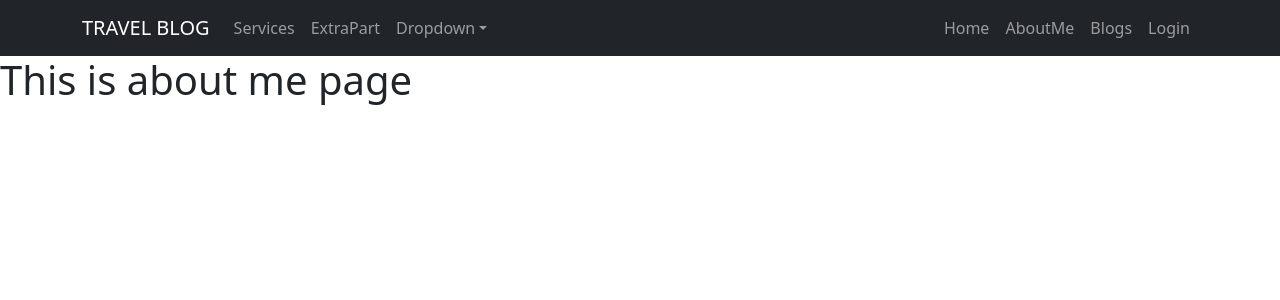
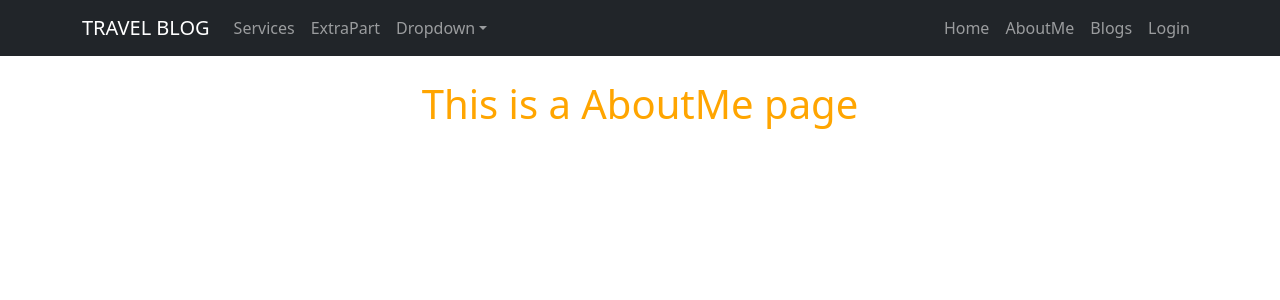
Before and after one commit to tanianasrin1/independent-service-provider-a10, a React (Create React App) app: page /aboutMe in a window 1280 px wide. Shown: the top 300 px of the page. Built offline with nearby package versions, Linux system fonts and the light colour scheme; no server answers.

Commit message:
reload error fixed

```diff
--- a/src/pages/About/AboutMe/AboutMe.css
+++ b/src/pages/About/AboutMe/AboutMe.css
@@ -0,0 +1,4 @@
+.about-title{
+    text-align: center;
+    color: orange;
+}
--- a/src/pages/About/AboutMe/AboutMe.js
+++ b/src/pages/About/AboutMe/AboutMe.js
@@ -3,8 +3,8 @@ import './AboutMe.css'
 
 const AboutMe = () => {
     return (
-        <div>
-            <h1>This is about me page</h1>
+        <div className='container'>
+            <h1 className='about-title mt-4'>This is a AboutMe page</h1>
         </div>
     );
 };
--- /dev/null
+++ b/src/pages/Checkout/Checkout/Checkout.css
@@ -0,0 +1,3 @@
+.checkout-title{
+    color: orange;
+}
--- a/src/pages/Checkout/Checkout/Checkout.js
+++ b/src/pages/Checkout/Checkout/Checkout.js
@@ -1,9 +1,10 @@
 import React from 'react';
+import './Checkout.css'
 
 const Checkout = () => {
     return (
-        <div>
-            <h2>Please checkout your booking</h2>
+        <div className='container text-center mt-4'>
+            <h2 className='checkout-title'>Please Checkout!!!</h2>
         </div>
     );
 };
--- a/src/pages/Login/RequireAuth/RequireAuth.js
+++ b/src/pages/Login/RequireAuth/RequireAuth.js
@@ -2,10 +2,16 @@ import React from 'react';
 import { useAuthState } from 'react-firebase-hooks/auth';
 import { Navigate, useLocation } from 'react-router-dom';
 import auth from '../../../firebase.init';
+import Loading from '../../Shared/Header/Loading/Loading';
 
 const RequireAuth = ({children}) => {
-    const [user] = useAuthState(auth);
+    const [user, loading] = useAuthState(auth);
     const location = useLocation();
+
+
+    if(loading){
+        return <Loading></Loading>
+    }
 
     if(!user){
         return <Navigate to ="/login" state={{from: location}}></Navigate>
--- /dev/null
+++ b/src/pages/Shared/Header/Loading/Loading.js
@@ -0,0 +1,12 @@
+import React from 'react';
+import { Spinner } from 'react-bootstrap';
+
+const Loading = () => {
+    return (
+        <div style={{height: '300px'}} d-flex justify-contain-center align-items-center className='w-100'>
+              <Spinner animation="border" variant="warning" />
+        </div>
+    );
+};
+
+export default Loading;
```
Also changed, not shown: src/pages/Shared/Header/Loading/Loading.css (added).
